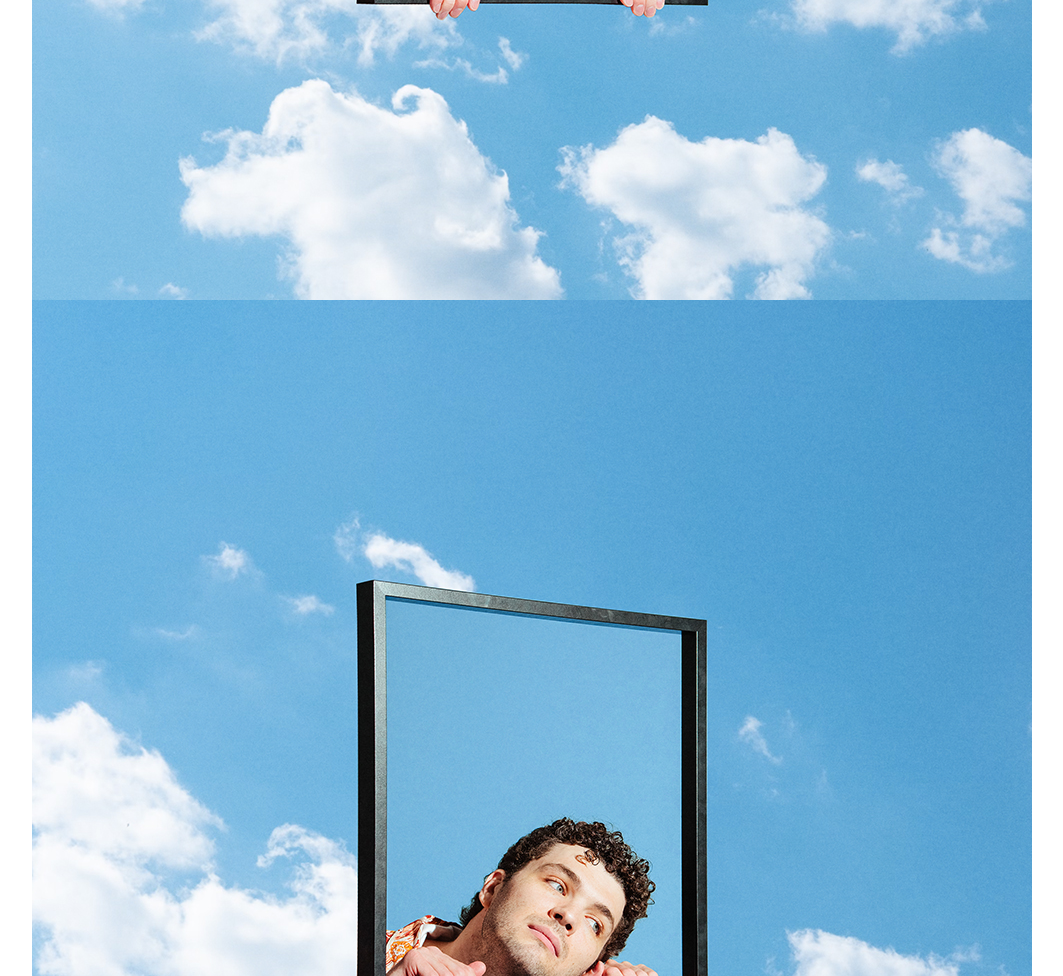
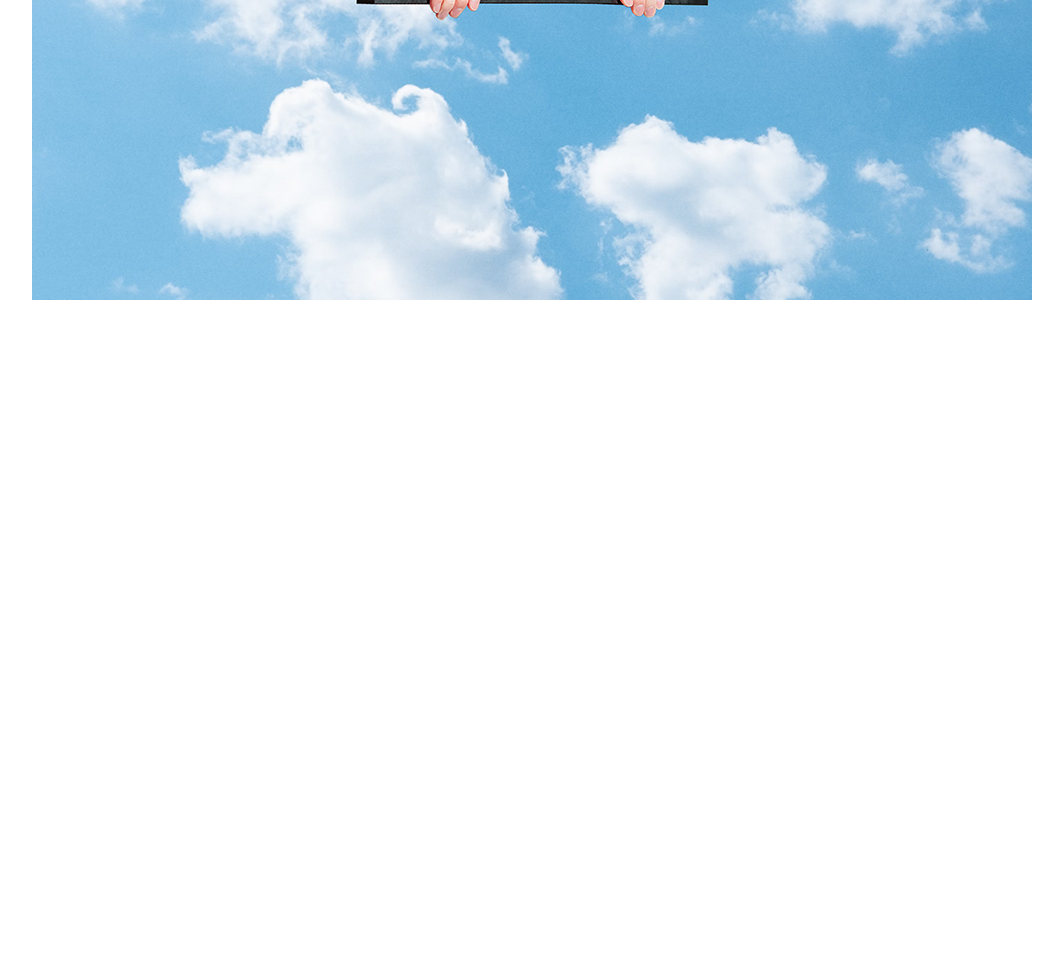
Before and after one commit to stapleshotz/endlesstwin, a plain HTML site: page index.html in a window 1280 px wide. Shown: the part 1004-1980 px from the top of the page, without its empty margins (108-1171 px from the left). After the commit the page ends 1304 px from the top, so only its background shows below. Drawn offline with Linux system fonts and the light colour scheme.

Commit message:
Update index.html

```diff
--- a/index.html
+++ b/index.html
@@ -58,7 +58,6 @@
         <img src="https://raw.githubusercontent.com/stapleshotz/endlesstwin/main/EndlessTwin_Logo.png" alt="Endless Twin Logo" class="logo">
         <p class="description">Hey spotify for artists! contact@middlebornmusic.com is my label!</p>
         <img src="https://raw.githubusercontent.com/stapleshotz/endlesstwin/main/EndlessTwin_Banner.jpg" alt="Endless Twin Banner" class="banner">
-        <img src="https://raw.githubusercontent.com/stapleshotz/endlesstwin/main/EndlessTwin_Banner.jpg" alt="Endless Twin Banner" class="banner">
     </div>
     <footer>
         © Middleborn Music <span id="year"></span>
```
